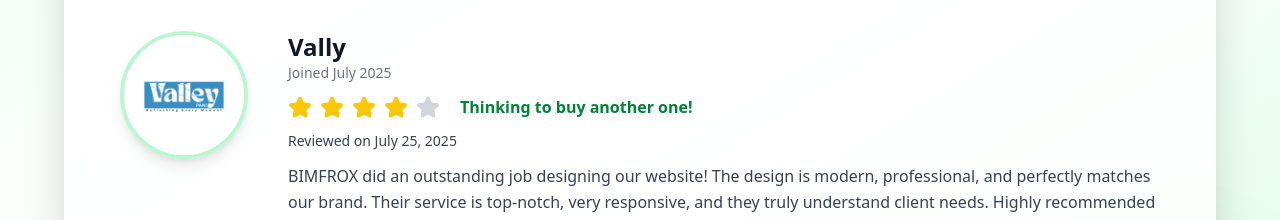
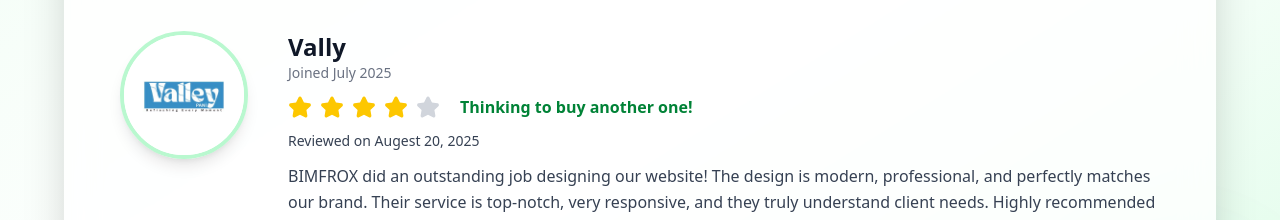
Before and after one commit to bimfrox/Bimfrox, a React (Vite) app in the folder Frontend/: page / in a window 1280 px wide. Shown: the part 2520-2740 px from the top of the page. Built offline with nearby package versions, Linux system fonts and the light colour scheme.

Commit message:
whatsapp

```diff
--- a/Frontend/src/Components/Review.jsx
+++ b/Frontend/src/Components/Review.jsx
@@ -12,7 +12,7 @@ const reviews = [
     name: "Vally",
     joinDate: "July 2025",
     rating: 4,
-    reviewDate: "July 25, 2025",
+    reviewDate: "Augest 20, 2025",
     reviewText1:
       "BIMFROX did an outstanding job designing our website! The design is modern, professional, and perfectly matches our brand. Their service is top-notch, very responsive, and they truly understand client needs. Highly recommended for anyone looking for high-quality web development services.",
 
@@ -25,9 +25,9 @@ const reviews = [
     name: "Tulsi",
     joinDate: "July 2025",
     rating: 5,
-    reviewDate: "July 25, 2025",
+    reviewDate: "Augest 5, 2025",
     reviewText1:
-      "BIMFROX did an outstanding job designing our website! The design is modern, professional, and perfectly matches our brand. Their service is top-notch, very responsive, and they truly understand client needs. Highly recommended for anyone looking for high-quality web development services.",
+      "BIMFROX ne hamari brand visibility ko kaafi boost kiya hai unke marketing services ke through. Unki strategies se humein zyada customers mile, engagement badha aur sales grow hui. Team professional, supportive aur result-driven hai. Highly recommended.",
     helpfulCount: 24,
     avatar: tulsi,
     feedback: "Highly recommend!",
@@ -39,7 +39,7 @@ const reviews = [
     rating: 5,
     reviewDate: "July 25, 2025",
     reviewText1:
-      "BIMFROX did an outstanding job designing our website! The design is modern, professional, and perfectly matches our brand. Their service is top-notch, very responsive, and they truly understand client needs. Highly recommended for anyone looking for high-quality web development services.",
+      "Working with BIMFROX was an excellent experience. They understood our needs well, delivered on time, and maintained smooth communication. Their professional design and development services truly supported our business growth. I highly recommend their team",
     reviewText2: "",
     helpfulCount: 12,
     avatar: me,
@@ -48,9 +48,9 @@ const reviews = [
   {
     id: 4,
     name: "JJB Oversize",
-    joinDate: "March 2020",
+    joinDate: "june 2025",
     rating: 5,
-    reviewDate: "October 1, 2023",
+    reviewDate: "july 1, 2025",
     reviewText1:
       "BIMFROX did an outstanding job designing our website! The design is modern, professional, and perfectly matches our brand. Their service is top-notch, very responsive, and they truly understand client needs. Highly recommended for anyone looking for high-quality web development services.",
     helpfulCount: 30,
@@ -60,9 +60,9 @@ const reviews = [
   {
     id: 5,
     name: "AM",
-    joinDate: "November 2018",
+    joinDate: "June 2025",
     rating: 4,
-    reviewDate: "December 20, 2021",
+    reviewDate: "july 15, 2025",
     reviewText1:
     "Absolutely love our new website made by BIMFROX! Looks amazing, works perfectly, and the whole process was smooth. The team is super friendly and helpful. Totally worth it",
     helpfulCount: 8,
```
